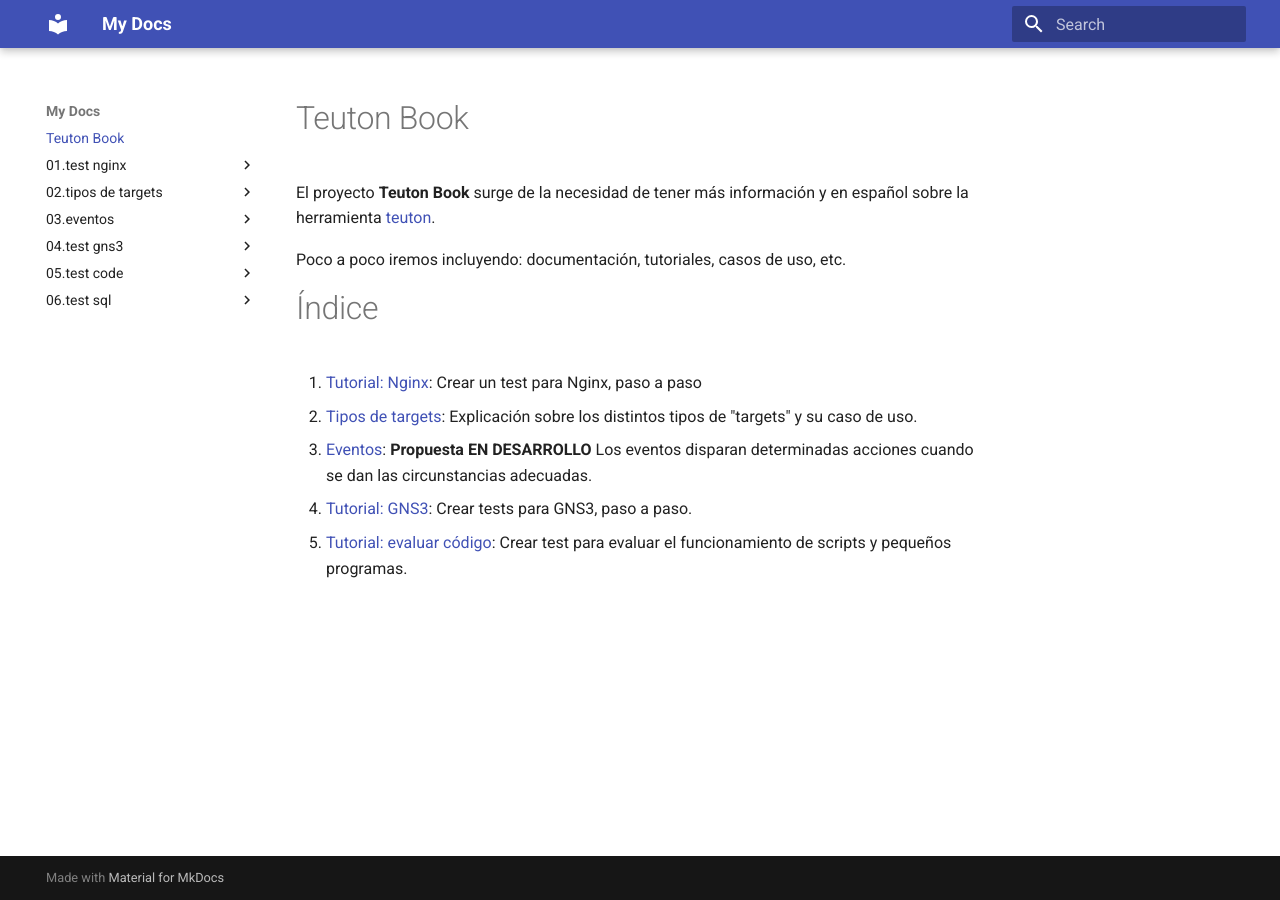
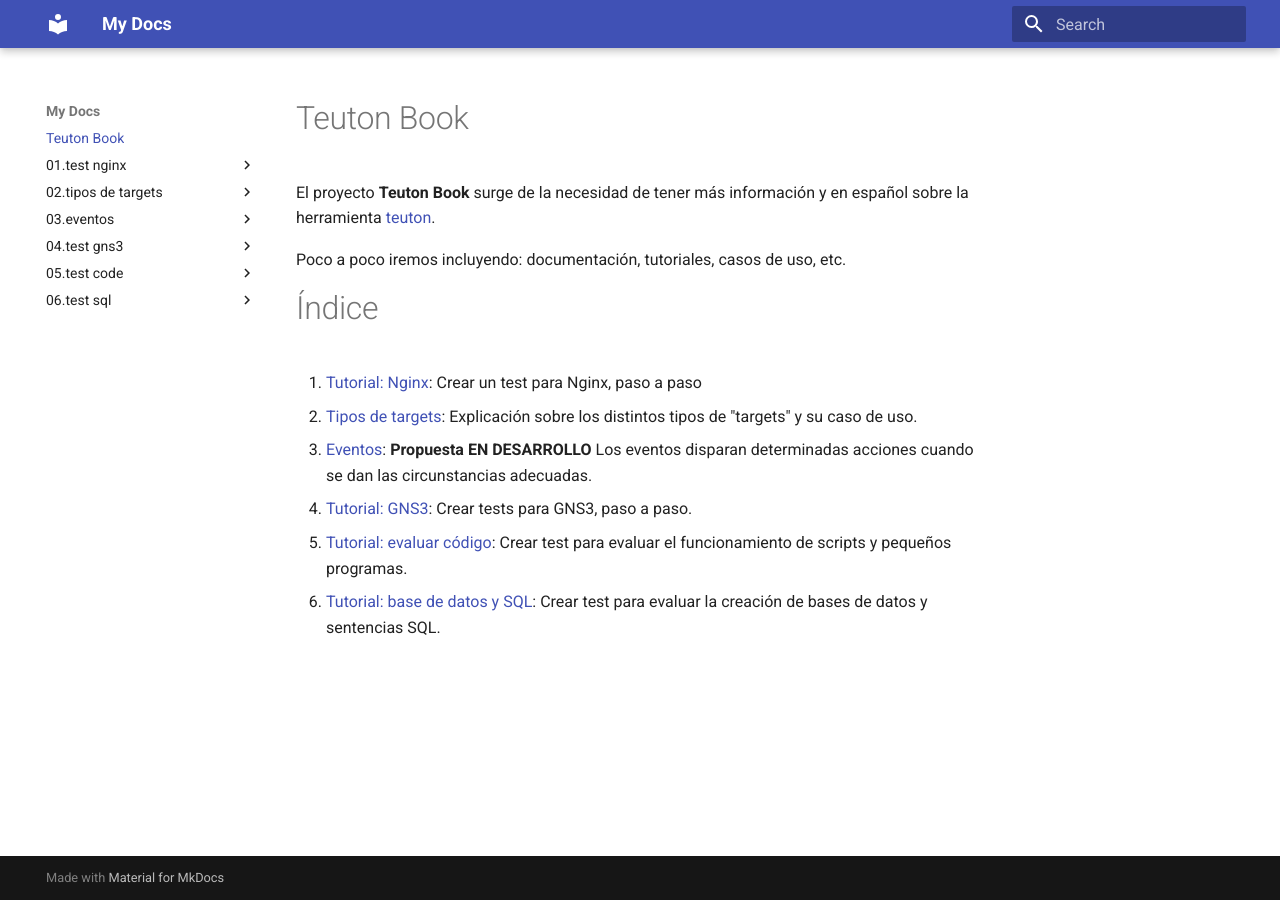
Before and after one commit to dvarrui/teuton-book, an MkDocs documentation site: the page built from docs/index.md, in a window 1280 px wide. Built offline with MkDocs 1.6.1 and Material for MkDocs 9.7.7, drawn with Linux system fonts in a browser that asks for light colours.

Commit message:
docs add link

```diff
--- a/docs/index.md
+++ b/docs/index.md
@@ -12,3 +12,4 @@
 3. [Eventos](./03.eventos/index.md): **Propuesta EN DESARROLLO** Los eventos disparan determinadas acciones cuando se dan las circunstancias adecuadas.
 4. [Tutorial: GNS3](./04.test_gns3/index.md): Crear tests para GNS3, paso a paso.
 5. [Tutorial: evaluar código](./05.test_code/index.md): Crear test para evaluar el funcionamiento de scripts y pequeños programas.
+6. [Tutorial: base de datos y SQL](./06.test_sql/index.md): Crear test para evaluar la creación de bases de datos y sentencias SQL.
```
